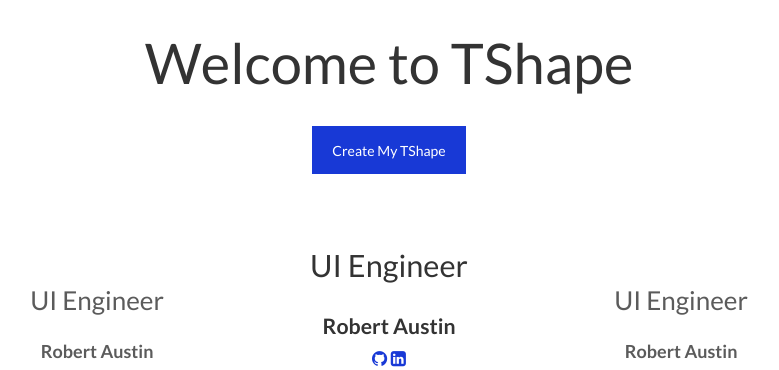
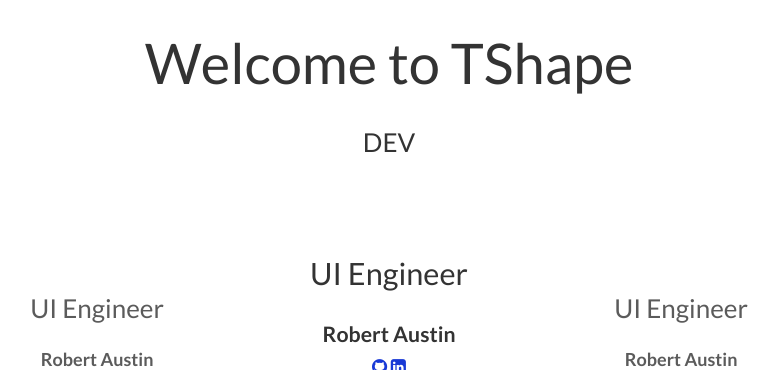
Before and after one commit to tshape/tshape, a Django app: page / in a window 1280 px wide. Shown: the part 59-429 px from the top of the page, without its empty margins (251-1030 px from the left). Run offline with Django 3.2, Linux system fonts and the light colour scheme; the visitor is signed in with stand-in values (Sample User, id 1); some libraries are stand-ins or nearby versions.

Commit message:
add dev to homepage

```diff
--- a/src/templates/index.html
+++ b/src/templates/index.html
@@ -7,8 +7,9 @@
     <div class="column small-12">
         <div class="welcome">
             <h1>Welcome to TShape</h1>
+            <h2>DEV</h2>
             {% if user.is_authenticated %}
-                <a class="button large center" href="{% url 'skillsets:edit' user.id %}">Create My TShape</a>
+
             {% elif user %}
                 <a class="button large center" href="{% url 'signup' %}">Create My TShape</a>
             {% else %}
```
